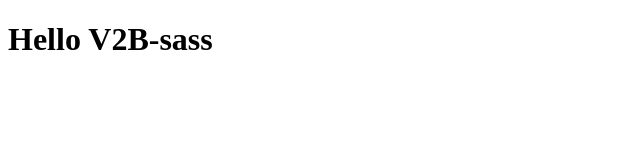
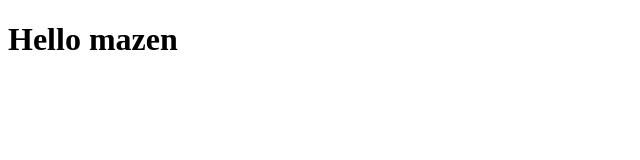
Before and after one commit to alwanof/nana-pro1, a website: page index.html in a window 1280 px wide. Shown: the whole page, without its empty margins (0-640 px from the left). Drawn offline with Linux system fonts and the light colour scheme.

Commit message:
this is mazen att1

```diff
--- a/index.html
+++ b/index.html
@@ -7,6 +7,6 @@
     <title>Document</title>
 </head>
 <body>
-    <h1>Hello V2B-sass</h1>
+    <h1>Hello mazen</h1>
 </body>
 </html>
```
